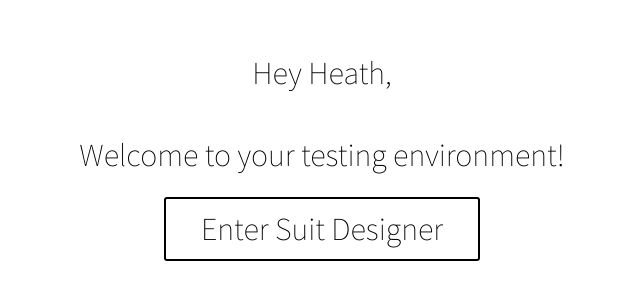
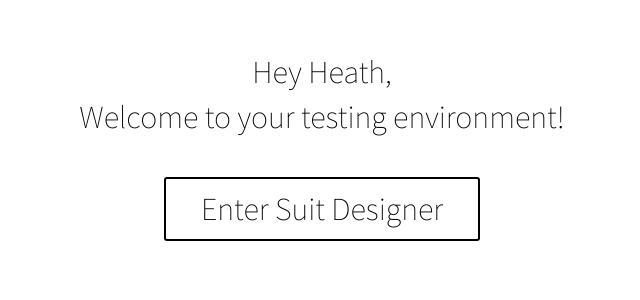
Before and after one commit to marcus1023/suit-builder, a plain HTML site: page index.html in a window 1280 px wide. Shown: the part 262-562 px from the top of the page, without its empty margins (318-958 px from the left). Drawn offline with Linux system fonts and the light colour scheme.

Commit message:
hey heath again

```diff
--- a/css.css
+++ b/css.css
@@ -6,7 +6,11 @@ main *{
 }
 h1{
   /*font-weight: 200 !important;*/
+  margin: 0 0 5px 0;
   font-size: 2rem;
+}
+.margin-bot{
+    margin-bottom: 40px;
 }
 main{
   display: flex;
--- a/index.html
+++ b/index.html
@@ -10,7 +10,7 @@
 <body>
   <main>
     <h1>Hey Heath,</h1>
-    <h1>Welcome to your testing environment!</h1>
+    <h1 class="margin-bot" >Welcome to your testing environment!</h1>
     <a><button onclick="loader()"class="enter">Enter Suit Designer</button><a/>
     <section class="faux-load" id="faux-load">
       <p class="mini-title">Powered By</p>
```
